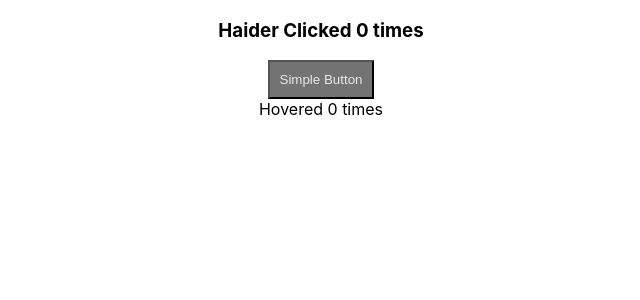
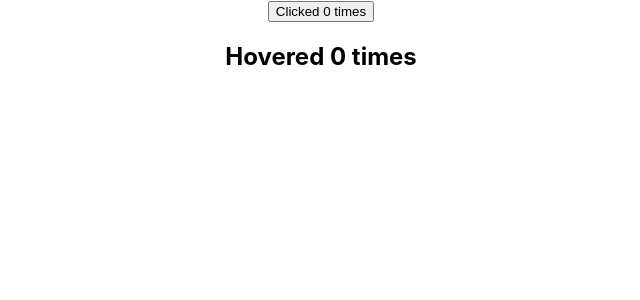
Before and after one commit to AndriiIelagin/play_with_react, a React (Create React App) app: page / in a window 1280 px wide. Shown: the top 300 px of the page, without its empty margins (319-959 px from the left). Built offline with nearby package versions, Linux system fonts and the light colour scheme.

Commit message:
Render props

```diff
--- a/src/App.js
+++ b/src/App.js
@@ -1,13 +1,23 @@
 import React from 'react';
 import './App.css';
-import ClickCounter from './components/ClickCounter';
-import HoverCounter from './components/HoverCounter';
+import ClickCounterTwo from './components/ClickCounterTwo';
+import HoverCounterTwo from './components/HoverCounterTwo';
+import User from './components/User';
+import Counter from './components/Counter';
 
 function App() {
   return (
     <div className="App">
-      <ClickCounter name='Haider' />
-      <HoverCounter />
+      <Counter>
+        {(count, incrementCount) => (
+          <ClickCounterTwo count={count} incrementCount={incrementCount} />
+        )}
+      </Counter>
+      <Counter>
+        {(count, incrementCount) => (
+          <HoverCounterTwo count={count} incrementCount={incrementCount} />
+        )}
+      </Counter>
     </div>
   );
 }
--- /dev/null
+++ b/src/components/ClickCounterTwo/index.js
@@ -0,0 +1,10 @@
+import React, { Component } from 'react';
+
+class ClickCounterTwo extends Component {
+  render() {
+    const { count, incrementCount } = this.props;
+    return <button onClick={incrementCount}>Clicked {count} times</button>;
+  }
+}
+
+export default ClickCounterTwo;
--- /dev/null
+++ b/src/components/Counter/index.js
@@ -0,0 +1,27 @@
+import React, { Component } from 'react'
+
+class Counter extends Component {
+
+  constructor(props) {
+    super(props);
+
+    this.state = {
+      count: 0
+    };
+  }
+
+  incrementCount = () => {
+    this.setState(prevState => {
+      return { ...prevState, count: prevState.count + 1 };
+    });
+  };
+  render() {
+    return (
+      <div>
+        {this.props.children(this.state.count, this.incrementCount)}
+      </div>
+    )
+  }
+}
+
+export default Counter
--- /dev/null
+++ b/src/components/HoverCounterTwo/index.js
@@ -0,0 +1,10 @@
+import React, { Component } from 'react';
+
+class HoverCounterTwo extends Component {
+  render() {
+    const { count, incrementCount } = this.props;
+    return <h2 onMouseOver={incrementCount}>Hovered {count} times</h2>;
+  }
+}
+
+export default HoverCounterTwo;
--- /dev/null
+++ b/src/components/User/index.js
@@ -0,0 +1,9 @@
+import React, { Component } from 'react';
+
+class User extends Component {
+  render() {
+    return <div>{this.props.render(true)}</div>;
+  }
+}
+
+export default User;
```
Also changed, not shown: src/components/MemoComp/index.js (added, +7 -0 lines).
